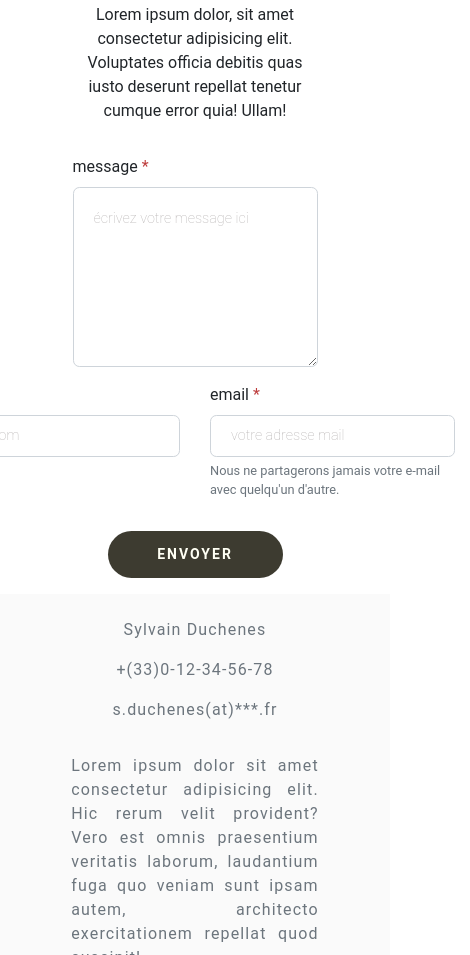
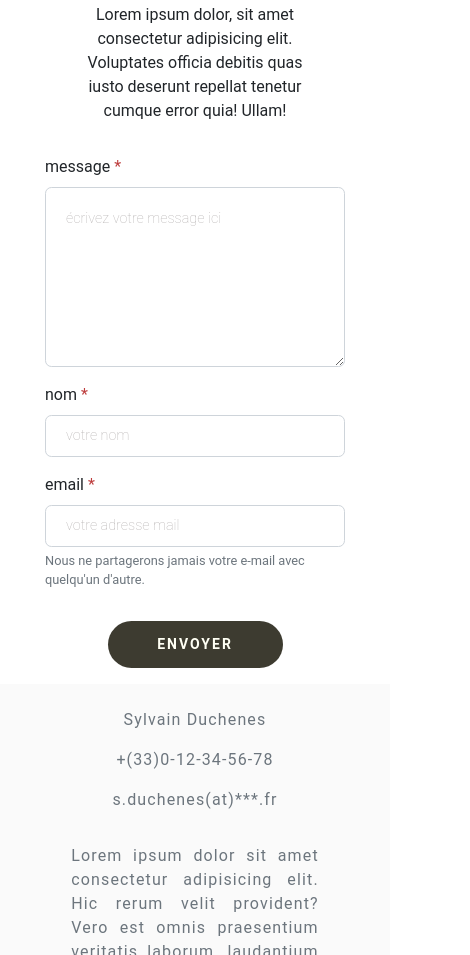
Before and after one commit to Vincentvdt/theme-portfolio, a plain HTML site: page index.html in a window 390 px wide. Shown: the part 7091-8046 px from the top of the page, 470 px wide, since content can reach past the window. Drawn offline with nearby package versions, Linux system fonts and the light colour scheme.

Commit message:
add some responsive elements

```diff
--- a/index.html
+++ b/index.html
@@ -212,7 +212,7 @@
 
         <form action="" class="contact-form ">
 
-            <div class=" col-10 form-group form-input required">
+            <div class="col-sm-12 col-md-10 form-group form-input required">
                 <label for="message">
                     message
                     <span title="champs requis">*</span>
@@ -226,8 +226,8 @@
                 ></textarea>
             </div>
 
-            <div class="d-flex justify-content-center w-100">
-                <div class="col-10 col-md-5 form-group form-input required">
+            <div class="d-flex justify-content-center w-100 row">
+                <div class="col-sm-12 col-md-5 form-group form-input required">
                     <label for="name">
                         nom
                         <span title="champs requis">*</span>
@@ -241,7 +241,7 @@
                     />
                 </div>
 
-                <div class="col-10 col-md-5 form-group form-input required">
+                <div class="col-sm-12 col-md-5 form-group form-input required">
                     <label for="mail">
                         email
                         <span title="champs requis">*</span>
```
